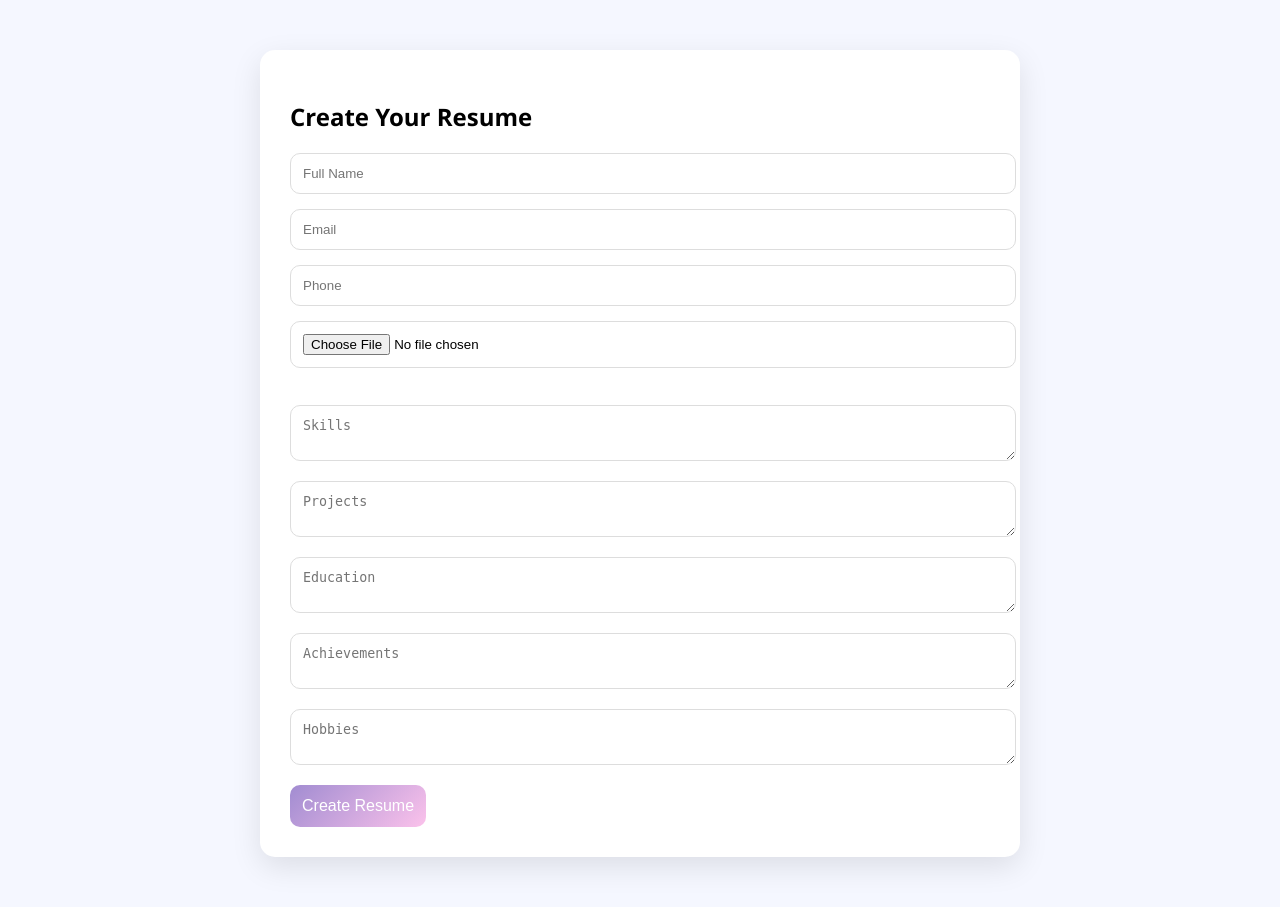
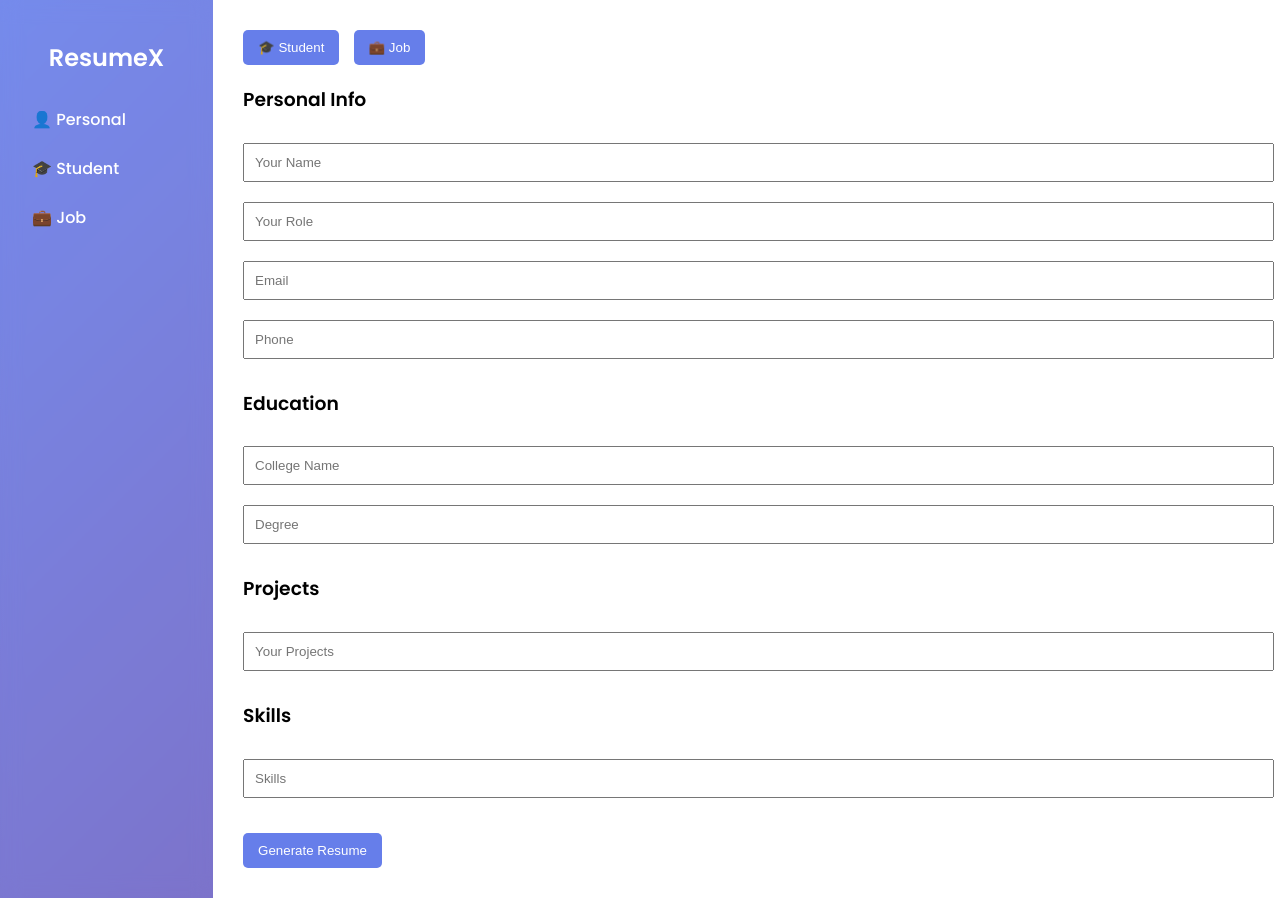
Before and after one commit to jdivyraj/resume_builder, a Flask app: page /form in a window 1280 px wide. Run offline with Flask 3, Linux system fonts and the light colour scheme; a user stored in the database is signed in.

Commit message:
added use cases

```diff
--- a/templates/form.html
+++ b/templates/form.html
@@ -1,73 +1,178 @@
 <!DOCTYPE html>
-<html>
+<html lang="en">
 <head>
-    <title>Create Resume</title>
-    <meta name="viewport" content="width=device-width, initial-scale=1.0">
+<meta charset="UTF-8">
+<title>Resume Builder</title>
+
+<link href="https://fonts.googleapis.com/css2?family=Poppins:wght@300;500;600&display=swap" rel="stylesheet">
 
 <style>
 body {
-            font-family: 'Segoe UI';
-            background: #f5f7ff;
     margin: 0;
+    font-family: 'Poppins', sans-serif;
+    background: linear-gradient(135deg, #667eea, #764ba2);
 }
 
 .container {
-            max-width: 700px;
-            margin: 50px auto;
-            background: white;
-            padding: 30px;
-            border-radius: 15px;
-            box-shadow: 0 10px 30px rgba(0,0,0,0.1);
+    display: flex;
+    height: 100vh;
 }
 
-        h2 {
+/* Sidebar */
+.sidebar {
+    width: 220px;
+    background: rgba(255,255,255,0.1);
+    backdrop-filter: blur(10px);
+    color: white;
+    padding: 20px;
+}
+
+.sidebar h2 {
+    text-align: center;
+}
+
+.sidebar ul {
+    list-style: none;
+    padding: 0;
+}
+
+.sidebar li {
+    padding: 12px;
+    cursor: pointer;
+}
+
+.sidebar li:hover {
+    background: rgba(255,255,255,0.2);
+}
+
+/* Form Area */
+.form-area {
+    width: 100%;
+    padding: 30px;
+    background: white;
+    overflow-y: auto;
+}
+
+input {
+    width: 100%;
+    padding: 10px;
+    margin: 10px 0;
+}
+
+button {
+    padding: 10px 15px;
+    border: none;
+    background: #667eea;
+    color: white;
+    cursor: pointer;
+    border-radius: 5px;
+}
+
+/* Type selector */
+.type-selector {
     margin-bottom: 20px;
 }
 
-        input, textarea {
-            width: 100%;
-            padding: 12px;
-            margin-bottom: 15px;
-            border-radius: 10px;
-            border: 1px solid #ddd;
+.type-selector button {
+    margin-right: 10px;
 }
 
-        button {
-            padding: 12px;
-            border: none;
-            border-radius: 10px;
-            background: linear-gradient(135deg, #a18cd1, #fbc2eb);
-            color: white;
-            font-size: 16px;
-            cursor: pointer;
+/* Sections */
+.hidden {
+    display: none;
 }
 
-        button:hover {
-            opacity: 0.9;
+h3 {
+    margin-top: 20px;
 }
 </style>
+
 </head>
 
 <body>
 
 <div class="container">
-    <h2>Create Your Resume</h2>
 
-    <form method="POST" enctype="multipart/form-data">
-<input type="text" name="name" placeholder="Full Name" required>
+    <!-- Sidebar -->
+    <div class="sidebar">
+        <h2>ResumeX</h2>
+        <ul>
+            <li onclick="showSection('personal')">👤 Personal</li>
+            <li onclick="showSection('studentSection')">🎓 Student</li>
+            <li onclick="showSection('jobSection')">💼 Job</li>
+        </ul>
+    </div>
+
+    <!-- Form -->
+    <div class="form-area">
+
+        <form action="/generate" method="POST">
+
+            <!-- Resume Type -->
+            <div class="type-selector">
+                <button type="button" onclick="setType('student')">🎓 Student</button>
+                <button type="button" onclick="setType('job')">💼 Job</button>
+            </div>
+
+            <!-- PERSONAL -->
+            <div id="personal" class="section">
+                <h3>Personal Info</h3>
+                <input type="text" name="name" placeholder="Your Name" required>
+                <input type="text" name="role" placeholder="Your Role">
                 <input type="email" name="email" placeholder="Email">
                 <input type="text" name="phone" placeholder="Phone">
-<input type="file" name="photo"><br><br>
-<textarea name="skills" placeholder="Skills"></textarea>
-<textarea name="projects" placeholder="Projects"></textarea>
-<textarea name="education" placeholder="Education"></textarea>
-<textarea name="achievements" placeholder="Achievements"></textarea>
-<textarea name="hobbies" placeholder="Hobbies"></textarea>
+            </div>
 
-        <button>Create Resume</button>
+            <!-- STUDENT -->
+            <div id="studentSection" class="section">
+                <h3>Education</h3>
+                <input type="text" name="college" placeholder="College Name">
+                <input type="text" name="degree" placeholder="Degree">
+
+                <h3>Projects</h3>
+                <input type="text" name="projects" placeholder="Your Projects">
+
+                <h3>Skills</h3>
+                <input type="text" name="skills" placeholder="Skills">
+            </div>
+
+            <!-- JOB -->
+            <div id="jobSection" class="section hidden">
+                <h3>Experience</h3>
+                <input type="text" name="experience" placeholder="Work Experience">
+
+                <h3>Company</h3>
+                <input type="text" name="company" placeholder="Company Name">
+
+                <h3>Skills</h3>
+                <input type="text" name="skills" placeholder="Skills">
+            </div>
+
+            <br>
+            <button type="submit">Generate Resume</button>
 
         </form>
+
     </div>
+
+</div>
+
+<script>
+function showSection(sectionId) {
+    document.querySelectorAll(".section").forEach(sec => sec.classList.add("hidden"));
+    document.getElementById(sectionId).classList.remove("hidden");
+}
+
+function setType(type) {
+    if (type === "student") {
+        document.getElementById("studentSection").classList.remove("hidden");
+        document.getElementById("jobSection").classList.add("hidden");
+    } else {
+        document.getElementById("studentSection").classList.add("hidden");
+        document.getElementById("jobSection").classList.remove("hidden");
+    }
+}
+</script>
 
 </body>
 </html>
```
Lines whose indentation alone changed are shown as unchanged.
